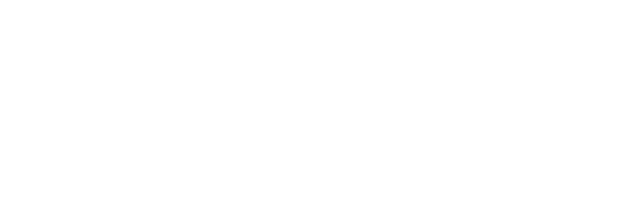
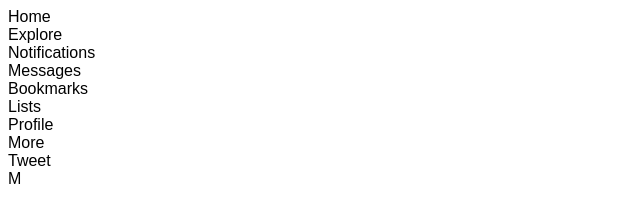
Before and after one commit to Sofonsiba/Twitter_copy, a plain HTML site: page index.html in a window 1280 px wide. Shown: the whole page, without its empty margins (0-640 px from the left). Drawn offline with Linux system fonts and the light colour scheme.

Commit message:
let`s go

```diff
--- a/index.html
+++ b/index.html
@@ -12,6 +12,26 @@
 
 <body>
 
+  <header class="header">
+
+    <div class="header-content">
+
+      <div class="logo-header"></div>
+      <div class="option-header">Home</div>
+      <div class="option-header">Explore</div>
+      <div class="option-header">Notifications</div>
+      <div class="option-header">Messages</div>
+      <div class="option-header">Bookmarks</div>
+      <div class="option-header">Lists</div>
+      <div class="option-header">Profile</div>
+      <div class="option-header">More</div>
+      <div class="option-header">Tweet</div>
+      <div class="footer-header">M</div>
+
+    </div>
+
+  </header>
+
 </body>
 
 </html>
--- a/styles/main.css
+++ b/styles/main.css
@@ -0,0 +1,3 @@
+body {
+  font-family: Arial, Helvetica, sans-serif;
+}
```
